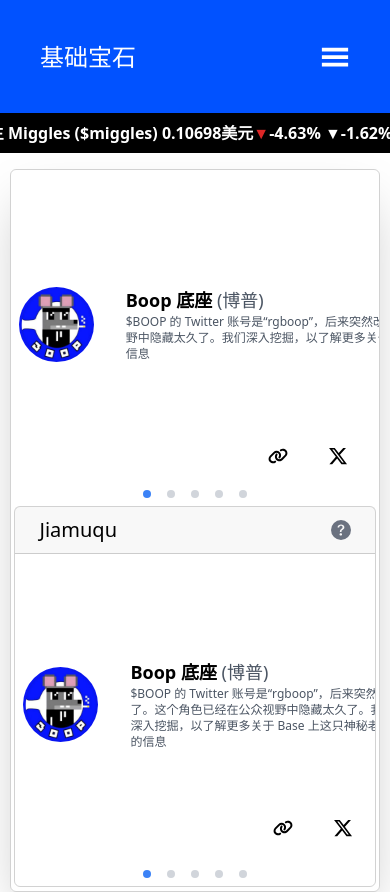
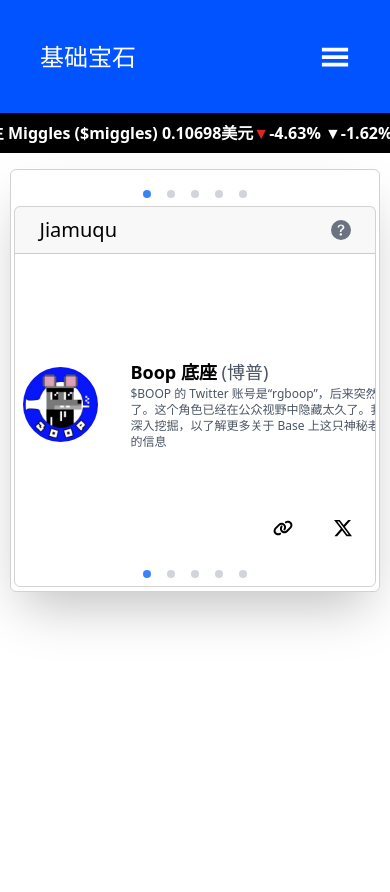
Before and after one commit to spanzyteo/gems-of-base, a Next.js app: page / in a window 390 px wide. After the commit the page ends 844 px from the top, so only its background shows below. Built offline with nearby package versions, Linux system fonts and the light colour scheme.

Commit message:
recent-modification

```diff
--- a/app/components/Gems.tsx
+++ b/app/components/Gems.tsx
@@ -32,7 +32,7 @@
         <h1 className="text-[20px] ml-6">Jiamuqu</h1>
         <BsFillQuestionCircleFill className="h-[20px] w-[20px] mr-6 text-gray-500" />
       </div>
-      <div className="overflow-hidden relative h-[300px] flex items-center">
+      <div className="overflow-hidden relative h-[300px] lg:flex hidden items-center">
         <div
           className="flex items-center transition-transform duration-500 ease-in-out"
           style={{ transform: `translateX(-${currentIndex * 100}%)` }}
```
